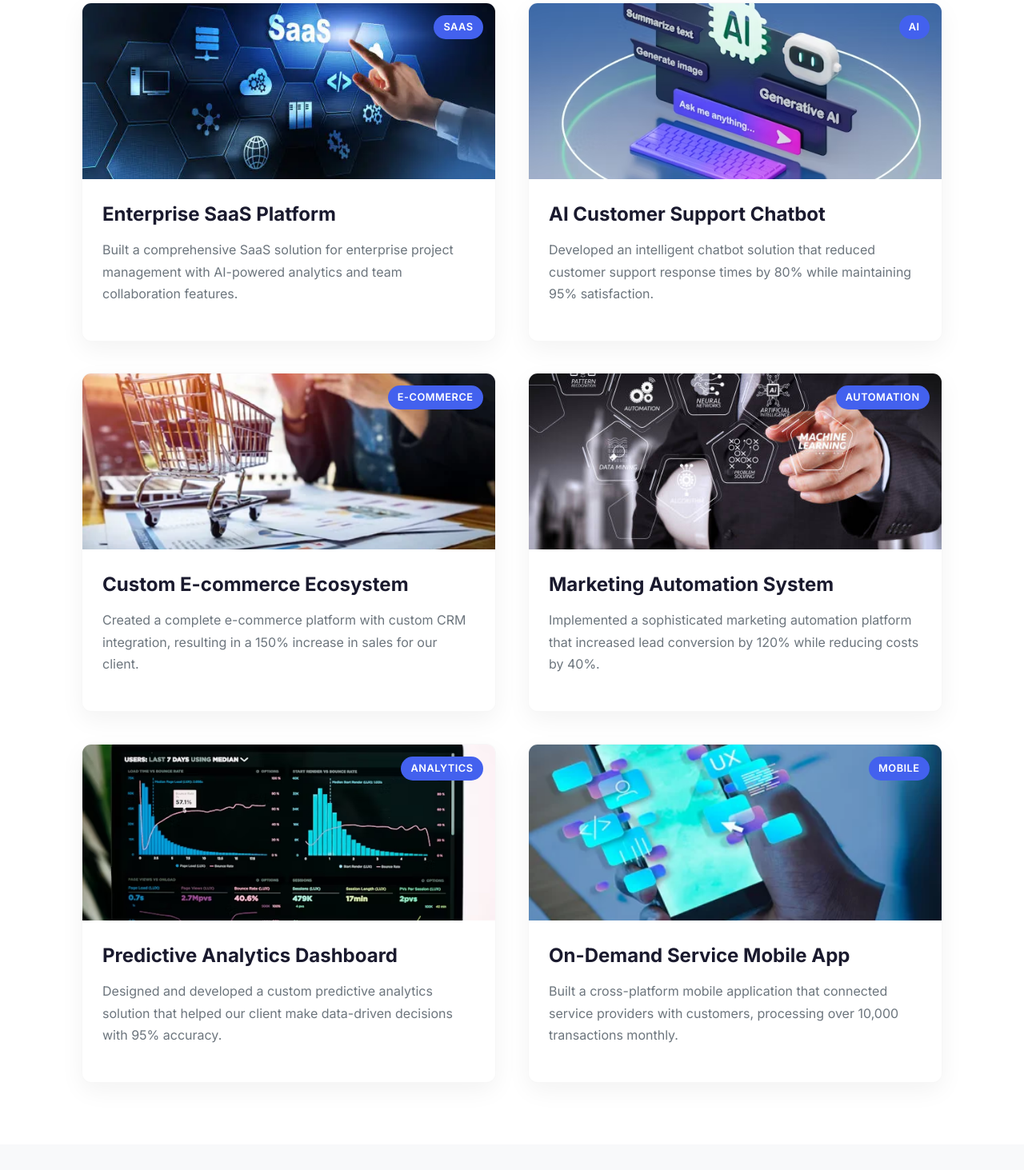
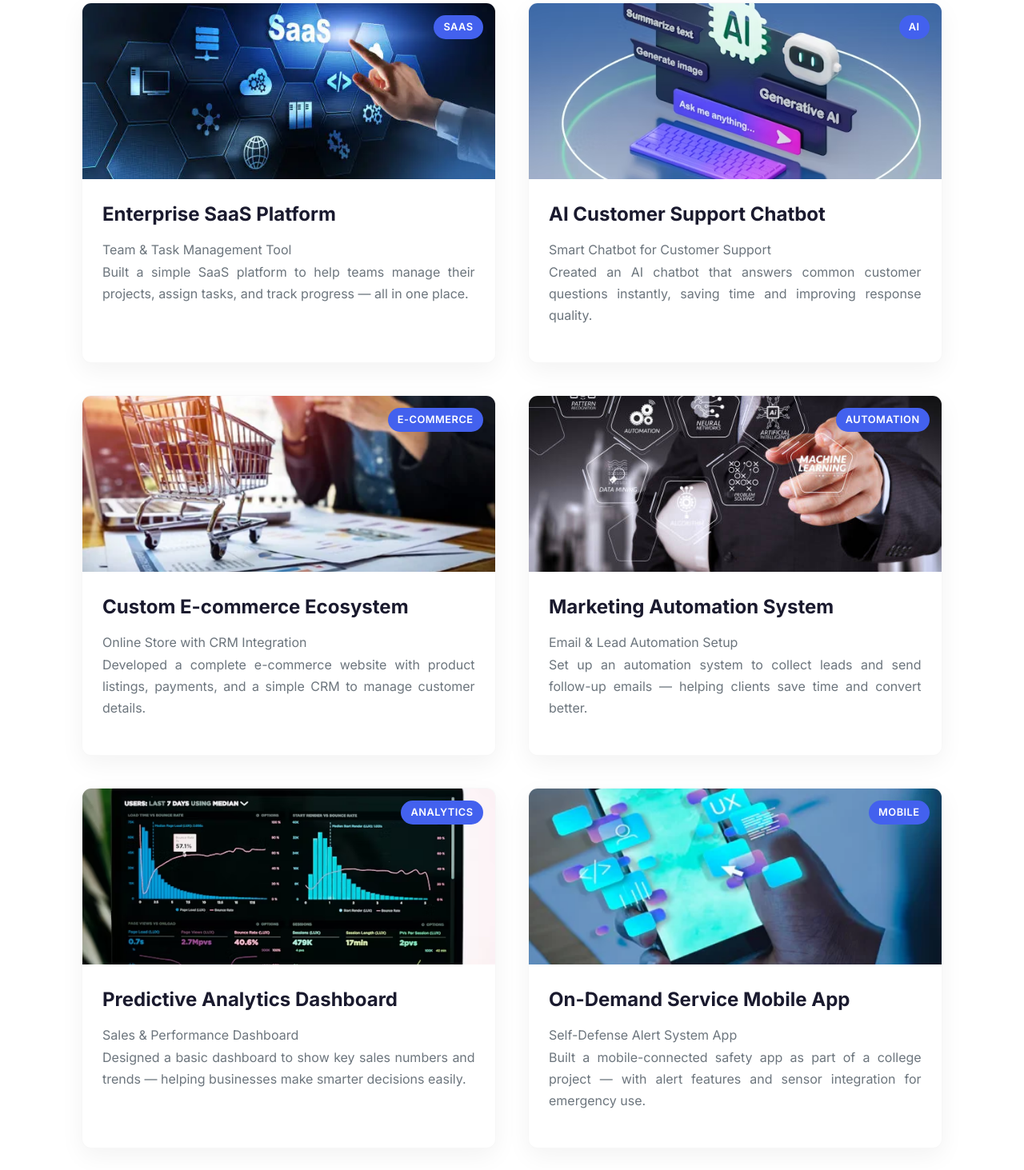
Before and after one commit to prasanna282003/korzyn, a plain HTML site: page projects.html in a window 1280 px wide. Shown: the part 737-2200 px from the top of the page at 80% size. Drawn offline with Linux system fonts and the light colour scheme.

Commit message:
removed fake

```diff
--- a/projects.html
+++ b/projects.html
@@ -822,7 +822,7 @@
                 </div>
                 <div class="project-content">
                     <h3>Enterprise SaaS Platform</h3>
-                    <p>Built a comprehensive SaaS solution for enterprise project management with AI-powered analytics and team collaboration features.</p>
+                    <p style="text-align: justify;">Team & Task Management Tool <br>Built a simple SaaS platform to help teams manage their projects, assign tasks, and track progress — all in one place.</p>
                     <!-- <div class="project-meta">
                         <div class="project-client">
                             <img src="client1.jpg" alt="Client Logo" class="client-logo">
@@ -840,7 +840,8 @@
                 </div>
                 <div class="project-content">
                     <h3>AI Customer Support Chatbot</h3>
-                    <p>Developed an intelligent chatbot solution that reduced customer support response times by 80% while maintaining 95% satisfaction.</p>
+                    <p style="text-align: justify;">Smart Chatbot for Customer Support <br>
+                    Created an AI chatbot that answers common customer questions instantly, saving time and improving response quality.</p>
                     <!-- <div class="project-meta">
                         <div class="project-client">
                             <img src="client2.jpg" alt="Client Logo" class="client-logo">
@@ -858,7 +859,7 @@
                 </div>
                 <div class="project-content">
                     <h3>Custom E-commerce Ecosystem</h3>
-                    <p>Created a complete e-commerce platform with custom CRM integration, resulting in a 150% increase in sales for our client.</p>
+                    <p style="text-align: justify;">Online Store with CRM Integration <br>Developed a complete e-commerce website with product listings, payments, and a simple CRM to manage customer details.</p>
                     <!-- <div class="project-meta">
                         <div class="project-client">
                             <img src="client3.jpg" alt="Client Logo" class="client-logo">
@@ -876,7 +877,7 @@
                 </div>
                 <div class="project-content">
                     <h3>Marketing Automation System</h3>
-                    <p>Implemented a sophisticated marketing automation platform that increased lead conversion by 120% while reducing costs by 40%.</p>
+                    <p style="text-align: justify;">Email & Lead Automation Setup <br>Set up an automation system to collect leads and send follow-up emails — helping clients save time and convert better.</p>
                     <!-- <div class="project-meta">
                         <div class="project-client">
                             <img src="client4.jpg" alt="Client Logo" class="client-logo">
@@ -894,7 +895,7 @@
                 </div>
                 <div class="project-content">
                     <h3>Predictive Analytics Dashboard</h3>
-                    <p>Designed and developed a custom predictive analytics solution that helped our client make data-driven decisions with 95% accuracy.</p>
+                    <p style="text-align: justify;">Sales & Performance Dashboard <br>Designed a basic dashboard to show key sales numbers and trends — helping businesses make smarter decisions easily.</p>
                     <!-- <div class="project-meta">
                         <div class="project-client">
                             <img src="client5.jpg" alt="Client Logo" class="client-logo">
@@ -912,7 +913,7 @@
                 </div>
                 <div class="project-content">
                     <h3>On-Demand Service Mobile App</h3>
-                    <p>Built a cross-platform mobile application that connected service providers with customers, processing over 10,000 transactions monthly.</p>
+                    <p style="text-align: justify;">Self-Defense Alert System App <br>Built a mobile-connected safety app as part of a college project — with alert features and sensor integration for emergency use.</p>
                     <!-- <div class="project-meta">
                         <div class="project-client">
                             <img src="client6.jpg" alt="Client Logo" class="client-logo">
```
